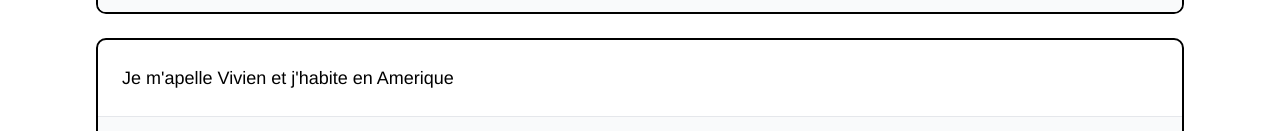
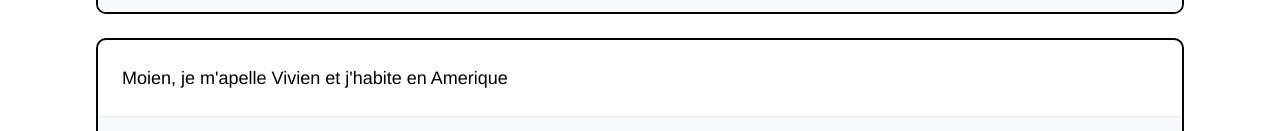
Before and after one commit to Wavemark-Systems/wavemark-nextjs, a Next.js app: page / in a window 1280 px wide. Shown: the part 1436-1567 px from the top of the page. Built offline with nearby package versions, Linux system fonts and the light colour scheme.

Commit message:
add warning

```diff
--- a/src/components/landing_page/Examples.tsx
+++ b/src/components/landing_page/Examples.tsx
@@ -91,7 +91,7 @@ export default function Examples() {
       audioSrc: "/audio (3).wav"
     },
     {
-      text: "Je m'apelle Vivien et j'habite en Amerique",
+      text: "Moien, je m'apelle Vivien et j'habite en Amerique",
       audioSrc: "/luxembourgish-audio (2).wav"
     }
   ];
```
